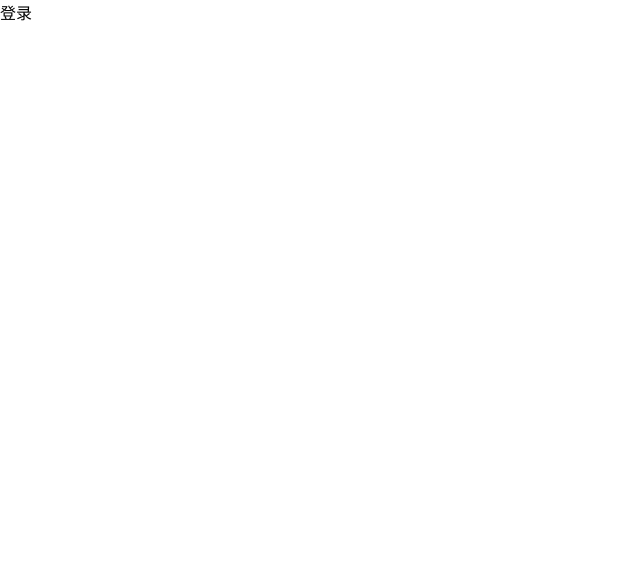
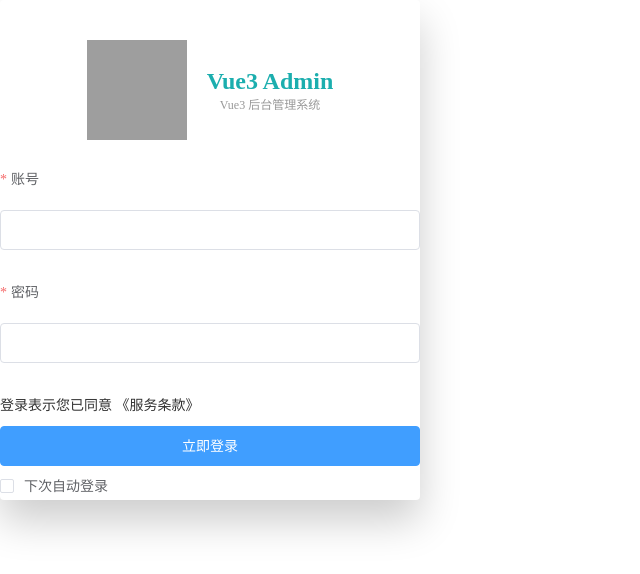
Before and after one commit to Blackn-L/vue3-admin, a Vue app: page /#/login in a window 1280 px wide. Shown: the top 574 px of the page, without its empty margins (0-640 px from the left). Built offline with nearby package versions, Linux system fonts and the light colour scheme; grey boxes are pictures that could not be loaded.

Commit message:
登录页面

```diff
--- a/package.json
+++ b/package.json
@@ -9,6 +9,7 @@
   "dependencies": {
     "axios": "^0.21.1",
     "element-plus": "^1.0.2-beta.55",
+    "js-md5": "^0.7.3",
     "vue": "^3.0.5",
     "vue-router": "^4.0.10"
   },
--- a/src/utils/axios.js
+++ b/src/utils/axios.js
@@ -1,6 +1,6 @@
 import axios from "axios";
 import router from '@/router/index'
-import config from '~/config'
+import config from '@/config/index'
 import { ElMessage } from 'element-plus'
 import { localGet } from './index'
 
--- a/src/views/Login.vue
+++ b/src/views/Login.vue
@@ -1,12 +1,141 @@
 <template>
-  <div class="login-body">登录</div>
+  <div class="login-body">
+    <div class="login-container">
+      <div class="head">
+        <img class="logo" src="https://s.weituibao.com/1582958061265/mlogo.png" />
+        <div class="name">
+          <div class="title">Vue3 Admin</div>
+          <div class="tips">Vue3 后台管理系统</div>
+        </div>
+      </div>
+      <el-form
+        label-position="top"
+        :rules="rules"
+        :model="ruleForm"
+        ref="loginForm"
+        class="login-form"
+      >
+        <el-form-item label="账号" prop="username">
+          <el-input type="text" v-model.trim="ruleForm.username" autocomplete="off"></el-input>
+        </el-form-item>
+        <el-form-item label="密码" prop="password">
+          <el-input type="text" v-model.trim="ruleForm.password" autocomplete="off"></el-input>
+        </el-form-item>
+        <el-form-item>
+          <div style="color: #333">
+            登录表示您已同意
+            <a>《服务条款》</a>
+          </div>
+          <el-button style="width: 100%" type="primary" @click="submitForm">立即登录</el-button>
+          <el-checkbox
+            v-model="checked"
+            @change="
+            () => {
+              checked = !checked;
+            }
+            "
+          >下次自动登录</el-checkbox>
+        </el-form-item>
+      </el-form>
+    </div>
+  </div>
 </template>
 
 <script>
+import axios from "@/utils/axios";
+import md5 from "js-md5";
+import { reactive, toRefs, ref, toRef } from "vue";
+import { localSet } from "@/utils";
 export default {
   name: "Login",
+  setup() {
+    // el-form 组件接收一个 ref 属性，Vue 3.0 需要这样声明
+    const loginForm = ref(null)
+    const state = reactive({
+      ruleForm: {
+        username: '',
+        password: ''
+      },
+      checked: false,
+      // 表单验证判断
+      rules: {
+        username: [
+          { required: 'true', message: '账户不能为空', trigger: 'blur' }
+        ],
+        password: [
+          { required: 'true', message: '密码不能为空', trigger: 'blur' }
+        ]
+      }
+    })
+
+    // 表单提交
+    const submitForm = async () => {
+      loginForm.value.validate((valid) => {
+        if (valid) {
+          // /adminUser/login 登录接口路径
+          axios.post('/adminUser/login', {
+            userName: state.ruleForm.username || '',
+            password: md5(state.ruleForm.password),
+            // 密码用 md5 加密
+          }).then(res => {
+            // 返回一个 token，在请求别的接口时要带上，管理员权限
+            // 存到 localStorage 里面。
+            localSet('token', res)
+            // 登录成功跳转
+            window.location.href = '/'
+          }).catch(e => console.log(e))
+        } else {
+          console.log('校验错误')
+          return false;
+        }
+      })
+    }
+
+    // 重置
+    const resetForm = () => {
+      // loginForm 能拿到 el-form 的重制方法
+      loginForm.value.resetFields();
+    }
+
+    return {
+      ...toRefs(state),
+      loginForm,
+      submitForm,
+      resetForm
+    }
+  },
 };
 </script>
 
 <style scoped>
+.login-container {
+  width: 420px;
+  height: 500px;
+  background-color: #fff;
+  border-radius: 4px;
+  box-shadow: 0px 21px 41px 0px rgba(0, 0, 0, 0.2);
+}
+
+.head {
+  display: flex;
+  justify-content: center;
+  align-items: center;
+  padding: 40px 0 20px 0;
+}
+
+.head img {
+  width: 100px;
+  height: 100px;
+  margin-right: 20px;
+}
+.head .title {
+  font-size: 24px;
+  color: #1baeae;
+  font-weight: bold;
+}
+.head .tips {
+  font-size: 12px;
+  color: #999;
+  text-align: center;
+}
 </style>
--- a/vite.config.js
+++ b/vite.config.js
@@ -1,35 +1,37 @@
-import { defineConfig } from 'vite'
-import vue from '@vitejs/plugin-vue'
-import vitePluginImport from 'vite-plugin-babel-import'
-import path from 'path'
+import { defineConfig } from "vite";
+import vue from "@vitejs/plugin-vue";
+import vitePluginImport from "vite-plugin-babel-import";
+import path from "path";
 
 // https://vitejs.dev/config/
-export default ({ mode }) => defineConfig({
+export default ({ mode }) =>
+  defineConfig({
     plugins: [
       vue(),
       vitePluginImport([
         {
-      libraryName: 'element-plus',
-      libraryDirectory: 'es',
+          libraryName: "element-plus",
+          libraryDirectory: "es",
           style(name) {
             return `element-plus/lib/theme-chalk/${name}.css`;
           },
-    }
-  ])],
+        },
+      ]),
+    ],
     resolve: {
       alias: {
-      '~': path.resolve(__dirname, './'),
-      '@': path.resolve(__dirname, 'src')
-    }
+        "~": path.resolve(__dirname, "./"),
+        "@": path.resolve(__dirname, "src"),
       },
-  base: mode === 'development' ? '/' : '/',  // 假装一下
+    },
+    base: mode === "development" ? "/" : "/", // 假装一下
     server: {
       proxy: {
-      '/api': {
-        target: 'http://backend-api-02.newbee.ltd/manage-api/v1', // 凡是遇到 /api 路径的请求，都映射到 target 属性
+        "/api": {
+          target: "http://backend-api-02.newbee.ltd/manage-api/v1", // 凡是遇到 /api 路径的请求，都映射到 target 属性
           changeOrigin: true,
-        rewrite: path => path.replace(/^\/api/, '') // 重写 api 为 空，去掉 api
-      }
-    }
-  }
-})
+          rewrite: (path) => path.replace(/^\/api/, ""), // 重写 api 为 空，去掉 api
+        },
+      },
+    },
+  });
```
Also changed, not shown: 1 other file (tests, documents, lock files or other folders). Lines whose indentation alone changed are shown as unchanged.
